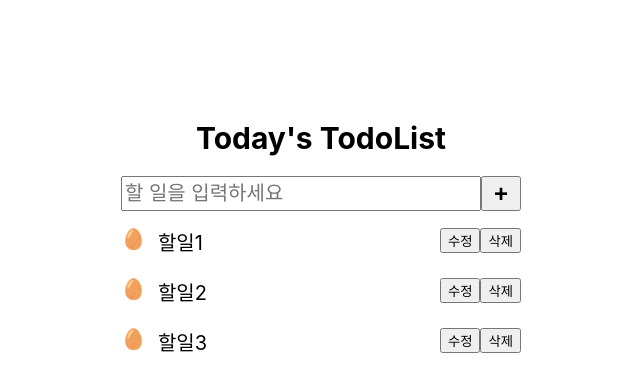
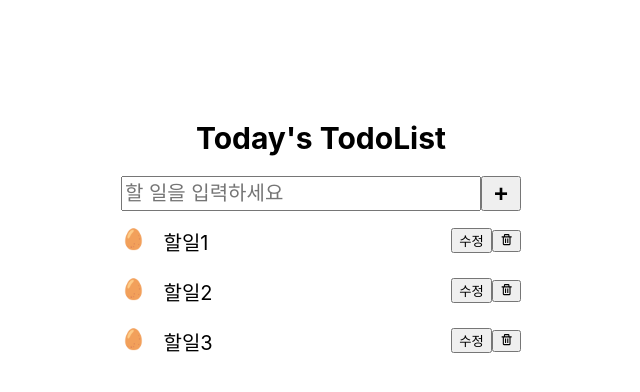
Before and after one commit to Nangniya/react-todolist, a React (Create React App) app: page / in a window 1280 px wide. Shown: the top 392 px of the page, without its empty margins (319-959 px from the left). Built offline with nearby package versions, Linux system fonts and the light colour scheme.

Commit message:
style: 삭제 아이콘

```diff
--- a/src/components/Todo.jsx
+++ b/src/components/Todo.jsx
@@ -1,5 +1,6 @@
 import React, { useRef } from "react";
 import styled from "styled-components";
+import { BiTrash } from "react-icons/bi";
 
 //li태그 점 없애기
 const StyledLi = styled.li`
@@ -85,7 +86,9 @@ const Todo = ({ todo, setTodos }) => {
 
       <div className="btns">
         <button onClick={setEdit}>수정</button>
-        <button onClick={deleteTodo}>삭제</button>
+        <button onClick={deleteTodo}>
+          <BiTrash />
+        </button>
       </div>
     </StyledLi>
   );
```
